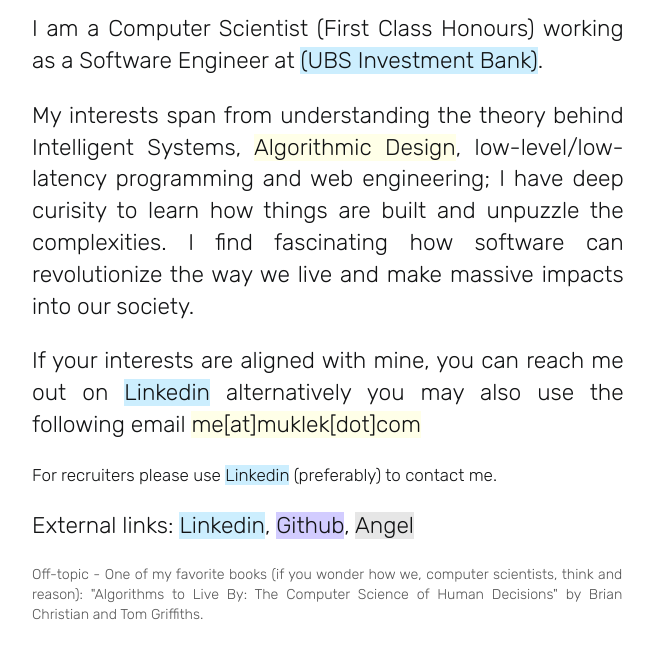
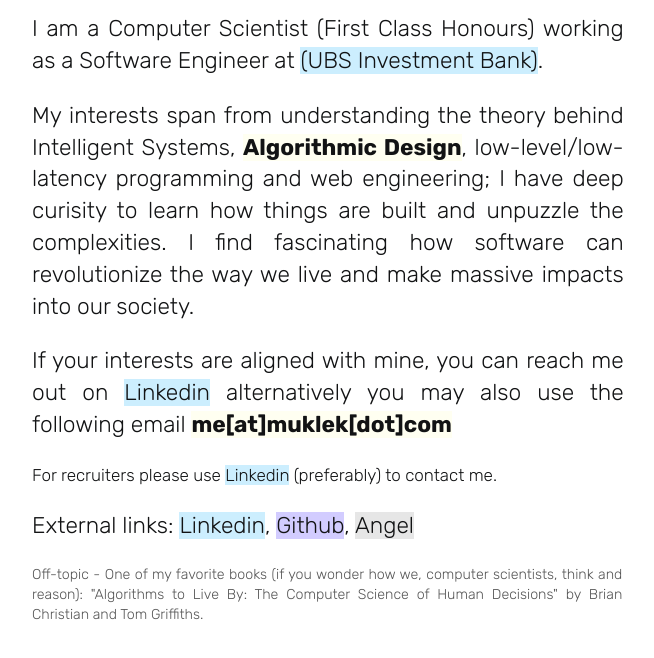
Before and after one commit to Muklek/Muklek.github.io, a plain HTML site: page index.html in a window 1280 px wide. Shown: the part 260-918 px from the top of the page, without its empty margins (104-758 px from the left). Drawn offline with Linux system fonts and the light colour scheme.

Commit message:
added bolt font for important stuff

```diff
--- a/index.html
+++ b/index.html
@@ -56,7 +56,8 @@
         background-color: rgba(0, 0, 0, 0.098);
       }
       #important{
-        background-color: rgba(255, 255, 0, 0.092);
+        background-color: rgba(255, 255, 0, 0.056);
+        font-weight: bold;
       }
     </style>
   </head>
```
